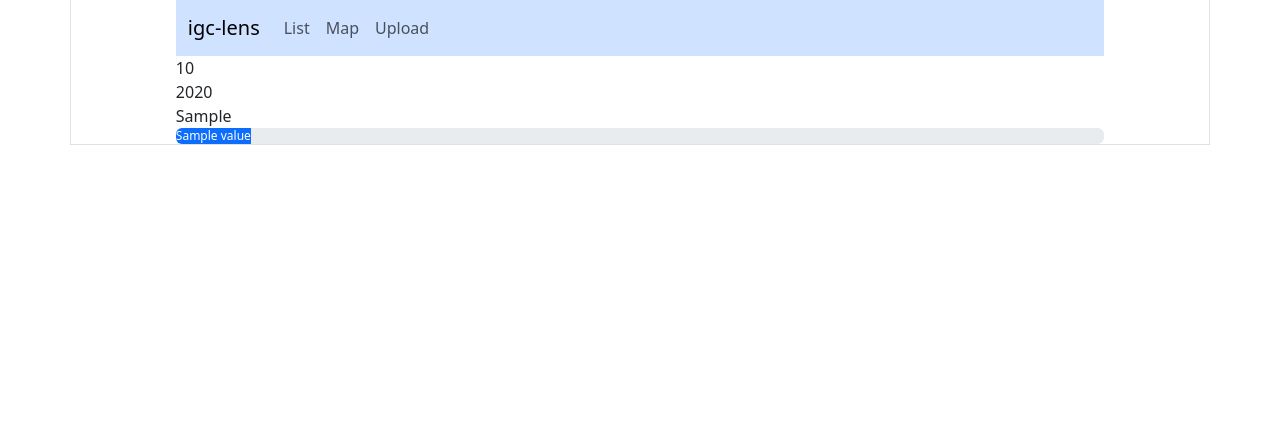
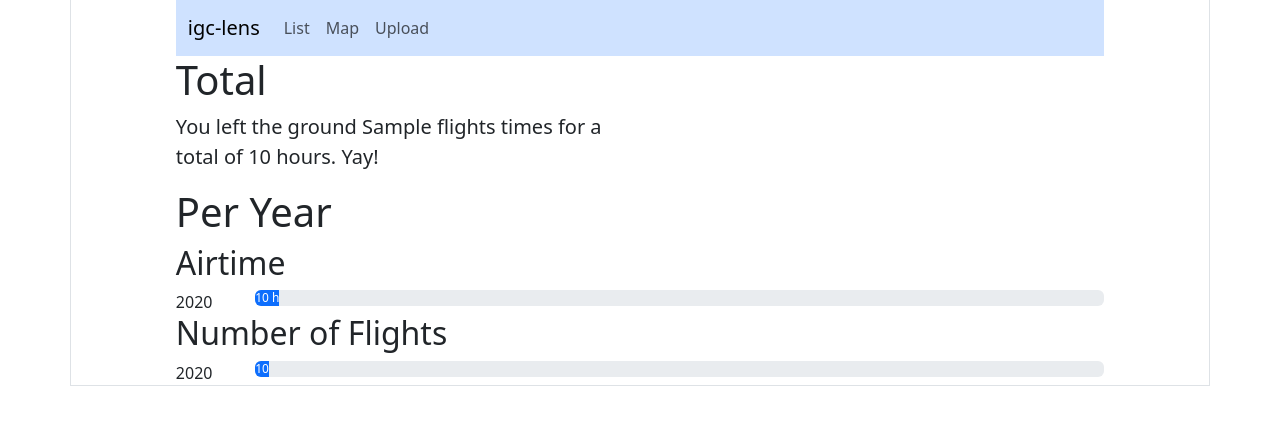
Before and after one commit to adam87328/igc-lens, a Django app: template frontend/templates/frontend/home.html in a window 1280 px wide. Shown: the part 49-474 px from the top of the page. Run offline with Django 5.2, Linux system fonts and the light colour scheme; the template is opened without the code that fills it: most values are stand-ins (such as "Sample title", 1, 10 or a date in 2020); some libraries are stand-ins or nearby versions.

Commit message:
overview page

```diff
--- a/frontend/templates/frontend/home.html
+++ b/frontend/templates/frontend/home.html
@@ -2,20 +2,55 @@
 
 {% block content %}
 
-<div>{{ airtime_total }}</div>
+<h1>Total</h1>
+<div class="row"><div class="col-6">
+<p class="lead">
+    You left the ground {{total.flights}} times for a total of
+    {{total.airtime|floatformat}} hours. Yay!
+</p>
+</div></div>
 
-<div>{{ airtime_per_year }}</div>
-
-<div>{{ flights_per_year }}</div>
-
-{% for key, value in flights_per_year.items %}
-<div class="progress" role="progressbar" aria-label="{{ key }}" aria-valuenow="{{ value }}" aria-valuemin="0" aria-valuemax="{{ flights_per_year.max }}">
-    <div class="progress-bar" style="width: {{ value }}">{{ value }}</div>
+<h1>Per Year</h1>
+<h2>Airtime</h2>
+{% for year, vals in per_year.items %}
+<div class="row">
+    <div class="col-1">
+        {{year}}
+    </div>
+    <div class="col-11">
+        <div class="progress"
+             role="progressbar"
+             aria-label="{{ year }}"
+             aria-valuenow="{{ vals.airtime.rel }}"
+             aria-valuemin="0"
+             aria-valuemax="100">
+            <div class="progress-bar" style="width: {{ vals.airtime.rel }}%">
+                {{ vals.airtime.abs|floatformat }} h
+            </div>
+        </div>
+    </div>
 </div>
 {% endfor %}
 
-
-
-
+<h2>Number of Flights</h2>
+{% for year, vals in per_year.items %}
+<div class="row">
+    <div class="col-1">
+        {{year}}
+    </div>
+    <div class="col-11">
+        <div class="progress"
+             role="progressbar"
+             aria-label="{{ year }}"
+             aria-valuenow="{{ vals.flights.rel }}"
+             aria-valuemin="0"
+             aria-valuemax="100">
+            <div class="progress-bar" style="width: {{ vals.flights.rel }}%">
+                {{ vals.flights.abs|floatformat }}
+            </div>
+        </div>
+    </div>
+</div>
+{% endfor %}
 
 {% endblock %}
```
Also changed, not shown: frontend/views.py (+19 -13 lines).
